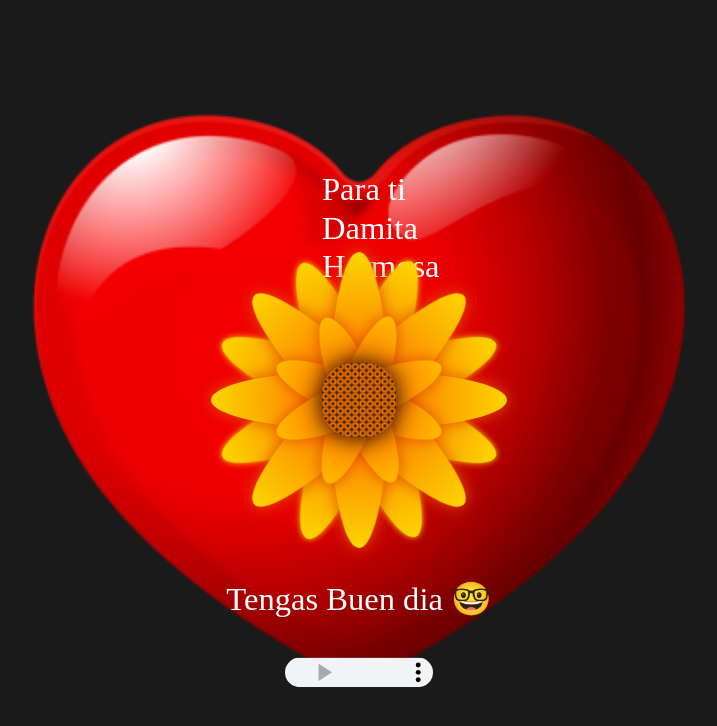
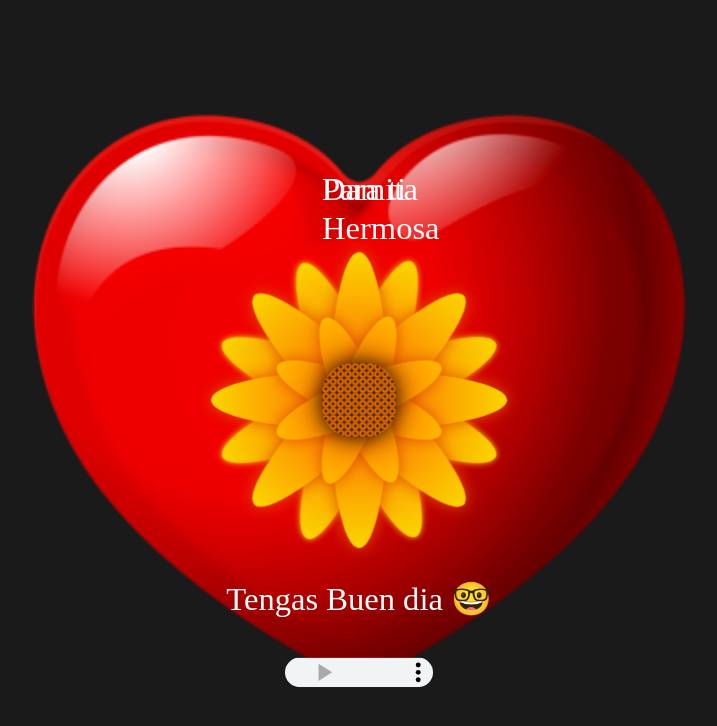
Before and after one commit to carlosglam25/Flor, a plain HTML site: page index.html in a window 1280 px wide. Shown: the whole page, without its empty margins (281-998 px from the left). Drawn offline with Linux system fonts and the light colour scheme.

Commit message:
Add files via upload

```diff
--- a/index.html
+++ b/index.html
@@ -11,7 +11,8 @@
 
 <div class="flower">
 <center>
-    <div class="text-above">Para ti Damita Hermosa</div>
+    <div class="text-above">Para ti</div>
+<div class="text-above">Damita Hermosa</div>
 </center>
     <div class="mid">
     </div>
```
